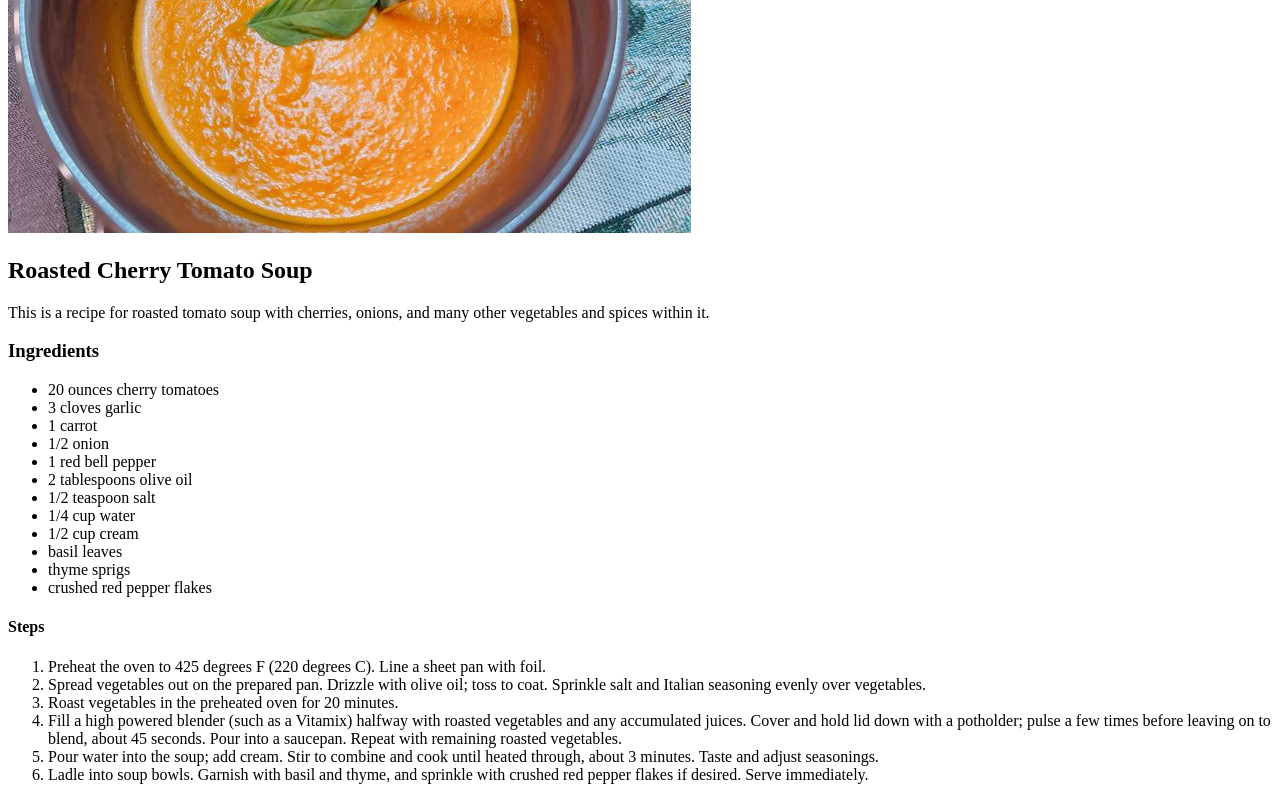
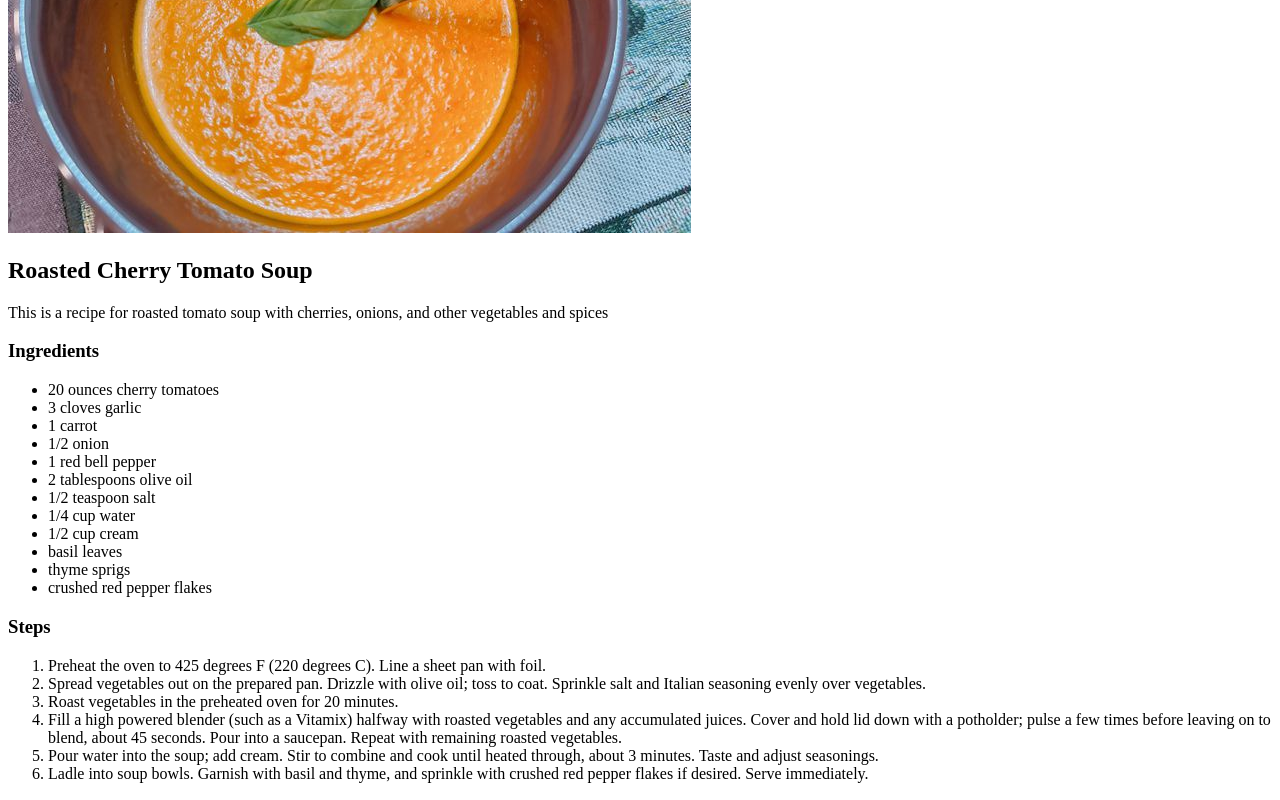
Before and after one commit to AlexPDay/odin-recipes, a plain HTML site: page recipes/soup.html in a window 1280 px wide. Shown: the part 359-1159 px from the top of the page. Drawn offline with Linux system fonts and the light colour scheme.

Commit message:
Update grammar in recipe files & changed header size for "step"

```diff
--- a/recipes/soup.html
+++ b/recipes/soup.html
@@ -9,7 +9,7 @@
     <h1>Roasted Cherry Tomato Soup</h1>
     <img src="roasted-cherry-tomato-soup.jpeg" alt="Roasted Cherry Tomato Soup">
     <h2>Roasted Cherry Tomato Soup</h2>
-    <p>This is a recipe for roasted tomato soup with cherries, onions, and many other vegetables and spices within it.</p>
+    <p>This is a recipe for roasted tomato soup with cherries, onions, and other vegetables and spices</p>
     <h3>Ingredients</h3>
 
     <ul>
@@ -27,7 +27,7 @@
         <li>crushed red pepper flakes</li>
     </ul>
 
-    <h4>Steps</h4>
+    <h3>Steps</h3>
 
     <ol>
         <li>Preheat the oven to 425 degrees F (220 degrees C). Line a sheet pan with foil.</li>
```
Also changed, not shown: recipes/cookies.html (+2 -2 lines), recipes/tacosoup.html (+2 -2 lines).
